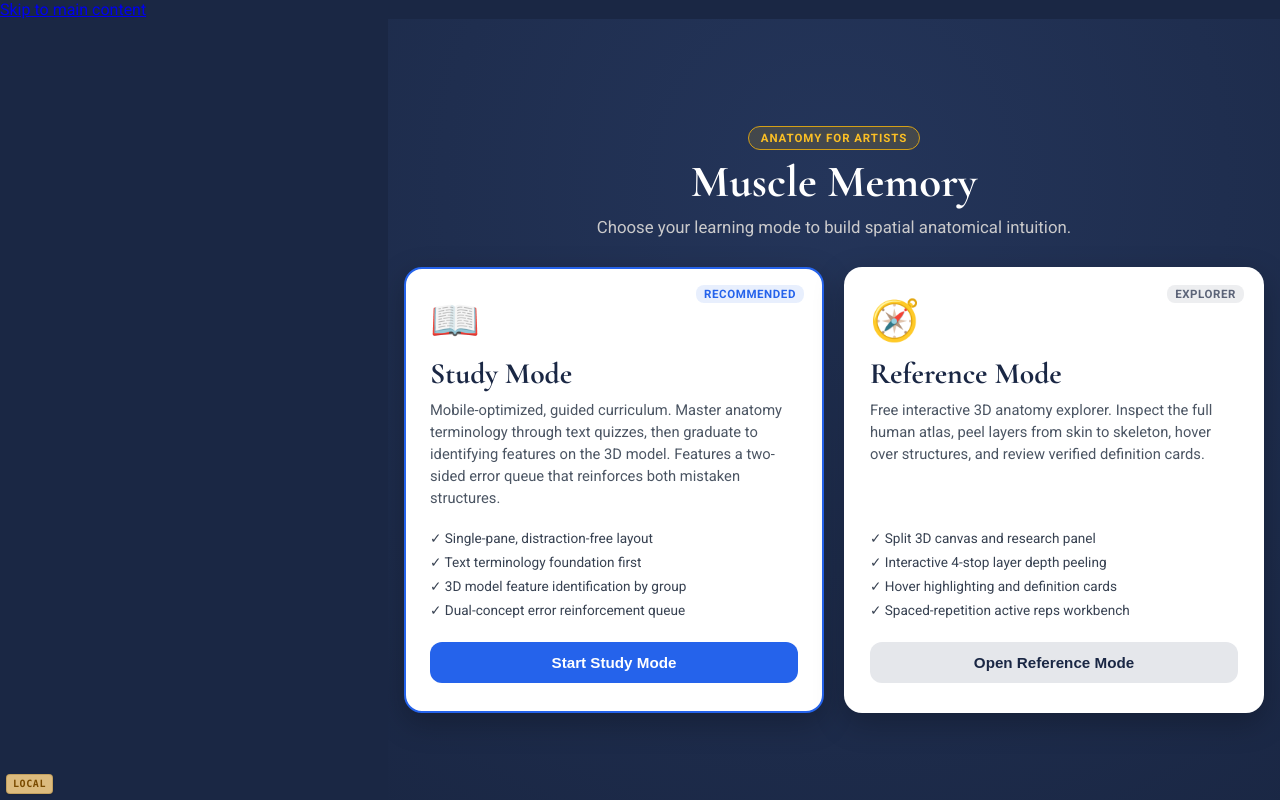
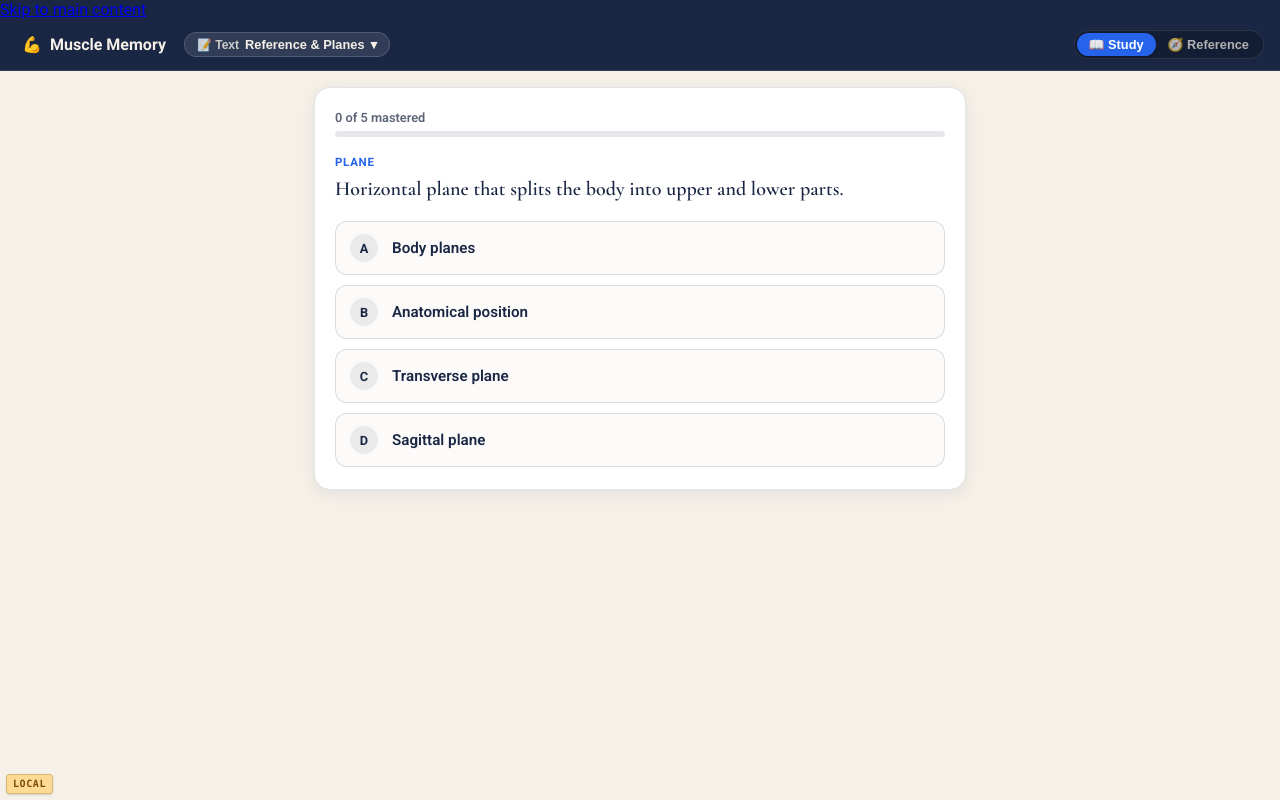
Before and after one commit to LikeMyBread/muscle, a React (Vite) app: page / in a window 1280 px wide. Built offline with nearby package versions, Linux system fonts and the light colour scheme; a web font is replaced by a local one.

Commit message:
Remove landing page and default directly into study mode

```diff
--- a/src/muscle/App.tsx
+++ b/src/muscle/App.tsx
@@ -3,7 +3,6 @@ import SkipToMain from '../shared/components/SkipToMain';
 import WorkoutPanel from './components/workout/WorkoutPanel';
 import MuscleAnatomyDebugPanel from './components/debug/MuscleAnatomyDebugPanel';
 import AppHeader from './components/AppHeader';
-import ModeSelectionScreen from './components/ModeSelectionScreen';
 import StudyModeShell from './study/StudyModeShell';
 import { parseMuscleModuleFromSearch } from './routes/muscleAppUrl';
 import { useMuscleStore } from './store/useMuscleStore';
@@ -60,19 +59,7 @@ export default function App() {
     );
   }
 
-  if (appMode === 'selection') {
-    return (
-      <>
-        <SkipToMain />
-        <div className="muscle-app muscle-app--mode-selection" data-testid="muscle-app">
-          <ModeSelectionScreen />
-        </div>
-        <MuscleAnatomyDebugPanel />
-      </>
-    );
-  }
-
-  if (appMode === 'study') {
+  if (appMode !== 'reference') {
     return (
       <>
         <SkipToMain />
--- a/src/muscle/components/AppHeader.tsx
+++ b/src/muscle/components/AppHeader.tsx
@@ -19,8 +19,8 @@ export default function AppHeader() {
         <button
           type="button"
           className="muscle-app-header__brand"
-          onClick={() => setAppMode('selection')}
-          title="Return to Mode Selection"
+          onClick={() => setAppMode('study')}
+          title="Muscle Memory Study"
         >
           <span className="muscle-app-header__logo" aria-hidden="true">
             💪
--- a/src/muscle/components/ModeSelectionScreen.tsx
+++ /dev/null
@@ -1,97 +0,0 @@
-import React from 'react';
-import { useStudyStore } from '../study/useStudyStore';
-
-export default function ModeSelectionScreen() {
-  const setAppMode = useStudyStore((s) => s.setAppMode);
-
-  return (
-    <div className="muscle-mode-selection">
-      <div className="muscle-mode-selection__container">
-        <header className="muscle-mode-selection__header">
-          <div className="muscle-mode-selection__badge">Anatomy for Artists</div>
-          <h1 className="muscle-mode-selection__title">Muscle Memory</h1>
-          <p className="muscle-mode-selection__subtitle">
-            Choose your learning mode to build spatial anatomical intuition.
-          </p>
-        </header>
-
-        <div className="muscle-mode-selection__cards">
-          {/* Study Mode Card */}
-          <div
-            className="muscle-mode-card muscle-mode-card--study"
-            onClick={() => setAppMode('study')}
-            role="button"
-            tabIndex={0}
-            onKeyDown={(e) => {
-              if (e.key === 'Enter' || e.key === ' ') setAppMode('study');
-            }}
-          >
-            <div className="muscle-mode-card__tag">Recommended</div>
-            <div className="muscle-mode-card__icon" aria-hidden="true">
-              📖
-            </div>
-            <h2 className="muscle-mode-card__heading">Study Mode</h2>
-            <p className="muscle-mode-card__description">
-              Mobile-optimized, guided curriculum. Master anatomy terminology through text quizzes,
-              then graduate to identifying features on the 3D model. Features a two-sided error
-              queue that reinforces both mistaken structures.
-            </p>
-            <ul className="muscle-mode-card__features">
-              <li>✓ Single-pane, distraction-free layout</li>
-              <li>✓ Text terminology foundation first</li>
-              <li>✓ 3D model feature identification by group</li>
-              <li>✓ Dual-concept error reinforcement queue</li>
-            </ul>
-            <button
-              type="button"
-              className="muscle-mode-card__button muscle-mode-card__button--study"
-              onClick={(e) => {
-                e.stopPropagation();
-                setAppMode('study');
-              }}
-            >
-              Start Study Mode
-            </button>
-          </div>
-
-          {/* Reference Mode Card */}
-          <div
-            className="muscle-mode-card muscle-mode-card--reference"
-            onClick={() => setAppMode('reference')}
-            role="button"
-            tabIndex={0}
-            onKeyDown={(e) => {
-              if (e.key === 'Enter' || e.key === ' ') setAppMode('reference');
-            }}
-          >
-            <div className="muscle-mode-card__tag">Explorer</div>
-            <div className="muscle-mode-card__icon" aria-hidden="true">
-              🧭
-            </div>
-            <h2 className="muscle-mode-card__heading">Reference Mode</h2>
-            <p className="muscle-mode-card__description">
-              Free interactive 3D anatomy explorer. Inspect the full human atlas, peel layers from
-              skin to skeleton, hover over structures, and review verified definition cards.
-            </p>
-            <ul className="muscle-mode-card__features">
-              <li>✓ Split 3D canvas and research panel</li>
-              <li>✓ Interactive 4-stop layer depth peeling</li>
-              <li>✓ Hover highlighting and definition cards</li>
-              <li>✓ Spaced-repetition active reps workbench</li>
-            </ul>
-            <button
-              type="button"
-              className="muscle-mode-card__button muscle-mode-card__button--reference"
-              onClick={(e) => {
-                e.stopPropagation();
-                setAppMode('reference');
-              }}
-            >
-              Open Reference Mode
-            </button>
-          </div>
-        </div>
-      </div>
-    </div>
-  );
-}
--- a/src/muscle/study/studyMode.css
+++ b/src/muscle/study/studyMode.css
@@ -108,174 +108,6 @@
   background: var(--muscle-lapis);
   color: #ffffff;
   box-shadow: 0 1px 4px rgba(0, 0, 0, 0.2);
-}
-
-/* ==========================================================================
-   Landing Mode Selection Screen
-   ========================================================================== */
-.muscle-mode-selection {
-  min-height: 100dvh;
-  background: radial-gradient(circle at 50% 20%, #24355a 0%, #1a2744 100%);
-  color: var(--muscle-cream);
-  display: flex;
-  align-items: center;
-  justify-content: center;
-  padding: 32px 16px;
-  box-sizing: border-box;
-  overflow-y: auto;
-}
-
-.muscle-mode-selection__container {
-  max-width: 860px;
-  width: 100%;
-  display: flex;
-  flex-direction: column;
-  gap: 28px;
-}
-
-.muscle-mode-selection__header {
-  text-align: center;
-  display: flex;
-  flex-direction: column;
-  align-items: center;
-  gap: 8px;
-}
-
-.muscle-mode-selection__badge {
-  background: rgba(212, 160, 23, 0.18);
-  border: 1px solid var(--muscle-amber);
-  color: #fbbf24;
-  text-transform: uppercase;
-  letter-spacing: 0.08em;
-  font-size: 0.72rem;
-  font-weight: 700;
-  padding: 4px 12px;
-  border-radius: 12px;
-}
-
-.muscle-mode-selection__title {
-  font-family: var(--muscle-font-serif);
-  font-size: 2.8rem;
-  margin: 0;
-  line-height: 1.1;
-  color: #ffffff;
-}
-
-.muscle-mode-selection__subtitle {
-  font-size: 1.05rem;
-  color: rgba(245, 240, 232, 0.8);
-  max-width: 520px;
-  margin: 0;
-  line-height: 1.45;
-}
-
-.muscle-mode-selection__cards {
-  display: grid;
-  grid-template-columns: repeat(auto-fit, minmax(320px, 1fr));
-  gap: 20px;
-}
-
-.muscle-mode-card {
-  background: #ffffff;
-  color: var(--muscle-navy);
-  border-radius: 18px;
-  padding: 28px 24px;
-  box-sizing: border-box;
-  display: flex;
-  flex-direction: column;
-  position: relative;
-  box-shadow: 0 10px 30px rgba(0, 0, 0, 0.25);
-  cursor: pointer;
-  transition: transform 160ms ease, box-shadow 160ms ease;
-  border: 2px solid transparent;
-}
-
-.muscle-mode-card:hover {
-  transform: translateY(-4px);
-  box-shadow: 0 16px 36px rgba(0, 0, 0, 0.35);
-}
-
-.muscle-mode-card--study {
-  border-color: var(--muscle-lapis);
-}
-
-.muscle-mode-card__tag {
-  position: absolute;
-  top: 16px;
-  right: 18px;
-  font-size: 0.72rem;
-  font-weight: 700;
-  text-transform: uppercase;
-  letter-spacing: 0.05em;
-  padding: 2px 8px;
-  border-radius: 8px;
-  background: rgba(37, 99, 235, 0.1);
-  color: var(--muscle-lapis);
-}
-
-.muscle-mode-card--reference .muscle-mode-card__tag {
-  background: rgba(26, 39, 68, 0.08);
-  color: var(--muscle-muted);
-}
-
-.muscle-mode-card__icon {
-  font-size: 2.5rem;
-  margin-bottom: 12px;
-}
-
-.muscle-mode-card__heading {
-  font-family: var(--muscle-font-serif);
-  font-size: 1.85rem;
-  margin: 0 0 8px;
-  color: var(--muscle-navy);
-}
-
-.muscle-mode-card__description {
-  font-size: 0.92rem;
-  line-height: 1.5;
-  color: #4b5563;
-  margin: 0 0 20px;
-  flex-grow: 1;
-}
-
-.muscle-mode-card__features {
-  list-style: none;
-  padding: 0;
-  margin: 0 0 24px;
-  display: flex;
-  flex-direction: column;
-  gap: 8px;
-  font-size: 0.85rem;
-  color: #374151;
-}
-
-.muscle-mode-card__button {
-  padding: 12px 20px;
-  border-radius: 12px;
-  font-weight: 700;
-  font-size: 0.95rem;
-  cursor: pointer;
-  border: none;
-  transition: background 120ms ease;
-  width: 100%;
-}
-
-.muscle-mode-card__button--study {
-  background: var(--muscle-lapis);
-  color: #ffffff;
-}
-
-.muscle-mode-card__button--study:hover {
-  background: #1d4ed8;
-}
-
-.muscle-mode-card__button--reference {
-  background: #e5e7eb;
-  color: var(--muscle-navy);
-}
-
-.muscle-mode-card__button--reference:hover {
-  background: #d1d5db;
 }
 
 /* ==========================================================================
--- a/src/muscle/study/types.ts
+++ b/src/muscle/study/types.ts
@@ -1,7 +1,7 @@
 import type { LayerPeelDepth } from '../layerDepthView';
 import type { MuscleRegion } from '../types/node';
 
-export type AppMode = 'selection' | 'study' | 'reference';
+export type AppMode = 'study' | 'reference';
 
 export type StudyUnitType = 'text' | '3d';
 
--- a/src/muscle/study/useStudyStore.ts
+++ b/src/muscle/study/useStudyStore.ts
@@ -74,15 +74,15 @@ function saveStoredCompletedUnits(completed: string[]): void {
 }
 
 function loadStoredAppMode(): AppMode {
-  if (typeof window === 'undefined') return 'selection';
+  if (typeof window === 'undefined') return 'study';
   try {
     const val = localStorage.getItem(STORAGE_KEY_APP_MODE);
-    if (val === 'study' || val === 'reference' || val === 'selection') {
+    if (val === 'study' || val === 'reference') {
       return val;
     }
-    return 'selection';
+    return 'study';
   } catch {
-    return 'selection';
+    return 'study';
   }
 }
 
@@ -150,14 +150,20 @@ export const useStudyStore = create<StudyStoreState>((set, get) => {
     useMuscleStore.getState().setStudyActive(true);
   }
 
+  const initialUnit = getUnitById(initialActiveUnitId);
+  const initialQueue = initialUnit ? createInitialQueue(initialUnit.itemIds) : [];
+  const initialTarget = initialQueue.length ? getNextQueueTarget(initialQueue) : null;
+  const initialQuestion =
+    initialTarget && initialUnit ? generateQuestionForTarget(initialTarget.id, initialUnit) : null;
+
   return {
     appMode: initialAppMode,
     activeUnitId: initialActiveUnitId,
     completedUnitIds: initialCompleted,
     debugUnlocked: initialDebugUnlocked,
-    activeQueue: [],
-    currentQuestion: null,
-    lastTargetId: null,
+    activeQueue: initialQueue,
+    currentQuestion: initialQuestion,
+    lastTargetId: initialTarget ? initialTarget.id : null,
     feedback: null,
     unitCompleted: false,
     navOpen: false,
```
